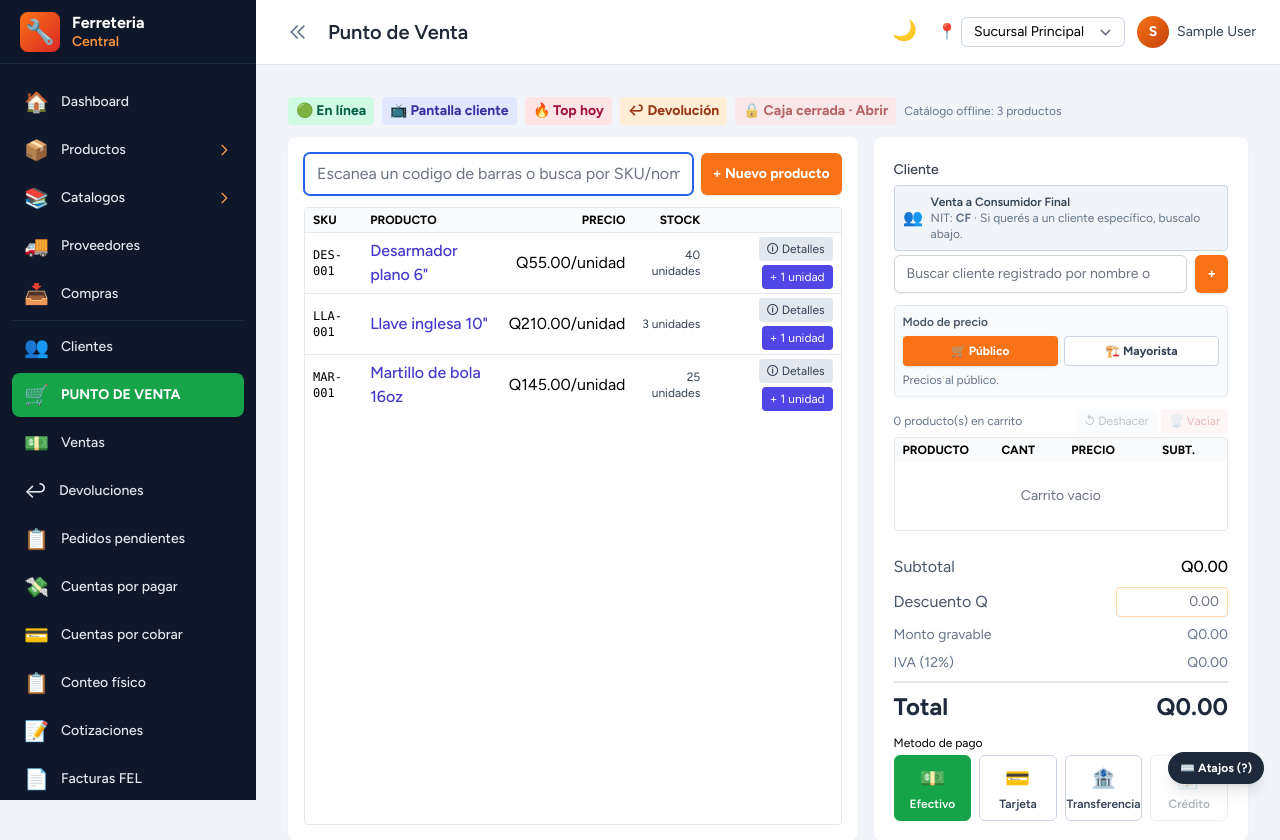
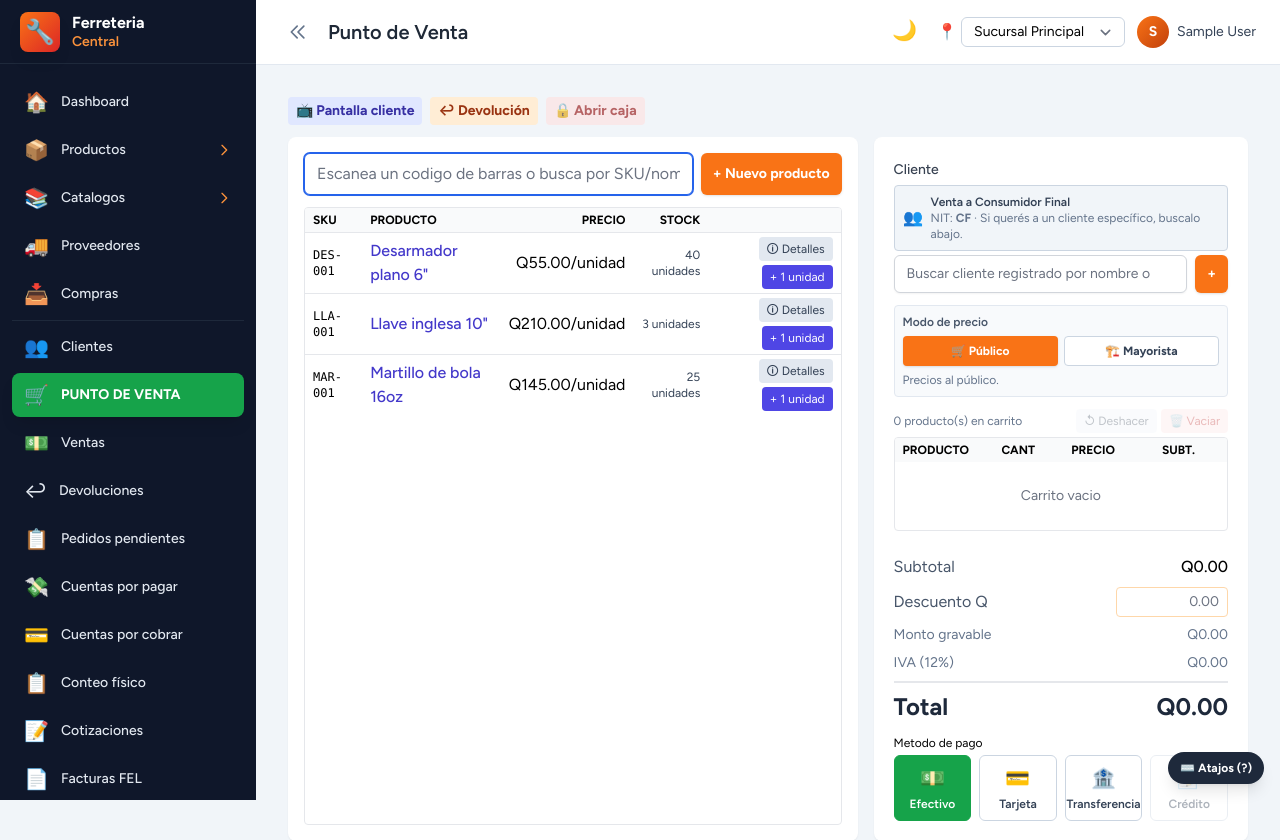
Before and after one commit to Nedowil/Ferreteria, a Laravel app: page /admin/pos in a window 1280 px wide. Shown: the top 840 px of the page. Run offline with Laravel 12, Linux system fonts and the light colour scheme; the visitor is signed in with stand-in values (Sample User, id 1); data comes from the database, SQL or seed files in the repository; data that the repository does not hold is empty; style sheets or scripts are compiled from the project's sources.

Commit message:
POS topbar: dejar solo Pantalla cliente y Devolucion
Por pedido del usuario, se quitan estos badges:
- 🟢 En linea (solo se muestra el alerta 🔴 cuando se pierde conexion)
- 🔥 Top hoy
- 🟢 Caja (cuando esta abierta) — el panel sigue accesible al hacer una venta
- Catalogo offline: N productos

Se mantienen visibles solo cuando son criticos para evitar errores:
- 🔴 Sin conexion (solo aparece offline)
- 🔒 Abrir caja (solo aparece si no hay caja abierta)
- ⏳ Ventas pendientes (solo aparece si hay cola offline)

Las funciones siguen activas en background: catalogo offline cacheando,
top vendidos endpoint disponible, deteccion online/offline funcional,
sincronizacion automatica al volver conexion.

```diff
--- a/resources/views/admin/sales/pos.blade.php
+++ b/resources/views/admin/sales/pos.blade.php
@@ -28,22 +28,14 @@
                 </div>
             @endif
 
-            <!-- Estado de conexión / cola offline / pantalla cliente -->
+            <!-- Topbar: pantalla cliente + devolucion (los demas badges quedan
+                 ocultos por pedido del usuario; siguen funcionando en segundo plano:
+                 deteccion offline, top vendidos, estado de caja). -->
             <div class="mb-3 flex flex-wrap items-center gap-2 text-sm">
-                <span class="px-2 py-1 rounded font-bold"
-                      :class="isOnline ? 'bg-emerald-100 text-emerald-800' : 'bg-red-100 text-red-800 animate-pulse'">
-                    <span x-text="isOnline ? '🟢 En línea' : '🔴 Sin conexión'"></span>
-                </span>
                 <button type="button" @click="openCustomerDisplay()"
                         class="px-2 py-1 rounded bg-indigo-100 text-indigo-800 font-bold hover:bg-indigo-200"
                         title="Abrir pantalla del cliente (segunda pantalla)">
                     📺 Pantalla cliente
-                </button>
-                <button type="button" @click="toggleTopSoldPanel()"
-                        class="px-2 py-1 rounded font-bold"
-                        :class="showTopSoldPanel ? 'bg-rose-500 text-white' : 'bg-rose-100 text-rose-800 hover:bg-rose-200'"
-                        title="Mostrar productos más vendidos del día">
-                    🔥 Top hoy
                 </button>
                 @can('ventas.cancelar')
                     <button type="button" @click="openReturnModal()"
@@ -53,40 +45,27 @@
                     </button>
                 @endcan
 
-                <!-- Caja: badge + acciones rapidas -->
-                <template x-if="cashStatus.open">
-                    <button type="button" @click="showCashPanel = true"
-                            class="px-2 py-1 rounded bg-emerald-100 text-emerald-800 font-bold hover:bg-emerald-200 inline-flex items-center gap-1"
-                            title="Movimientos / cerrar caja">
-                        🟢 Caja
-                        <span class="text-xs font-normal"
-                              x-text="'· ' + cashStatus.sales_count + ' ventas · Q' + cashStatus.sales_total.toFixed(2)"></span>
-                    </button>
+                {{-- Aviso minimo cuando se pierde la conexion (no es un boton, solo informativo) --}}
+                <template x-if="!isOnline">
+                    <span class="px-2 py-1 rounded bg-red-100 text-red-800 font-bold animate-pulse"
+                          title="Las ventas se guardan localmente y se sincronizan al volver">
+                        🔴 Sin conexión
+                    </span>
                 </template>
+                {{-- Aviso minimo cuando hay caja cerrada (no se puede vender sin caja) --}}
                 <template x-if="cashStatus.checked && !cashStatus.open">
                     <button type="button" @click="showCashOpenModal = true"
                             class="px-2 py-1 rounded bg-red-100 text-red-800 font-bold hover:bg-red-200 animate-pulse"
                             title="No tenés caja abierta">
-                        🔒 Caja cerrada · Abrir
+                        🔒 Abrir caja
                     </button>
                 </template>
+                {{-- Aviso cuando hay ventas pendientes de sincronizar --}}
                 <template x-if="offlineQueue.length > 0">
                     <button type="button" @click="showOfflineQueuePanel = true"
                             class="px-2 py-1 rounded bg-amber-100 text-amber-800 font-bold hover:bg-amber-200">
                         ⏳ <span x-text="offlineQueue.length"></span> venta(s) pendientes
                     </button>
-                </template>
-                <template x-if="offlineQueue.length > 0 && isOnline">
-                    <button type="button" @click="syncOfflineQueue()" :disabled="syncing"
-                            class="px-2 py-1 rounded bg-emerald-500 text-white font-bold hover:bg-emerald-600 disabled:opacity-50">
-                        <span x-show="!syncing">↻ Sincronizar</span>
-                        <span x-show="syncing">Sincronizando...</span>
-                    </button>
-                </template>
-                <template x-if="offlineCatalogStaleAt">
-                    <span class="text-xs text-slate-500">
-                        Catálogo offline: <span x-text="offlineCatalog.length"></span> productos
-                    </span>
                 </template>
             </div>
 
```
